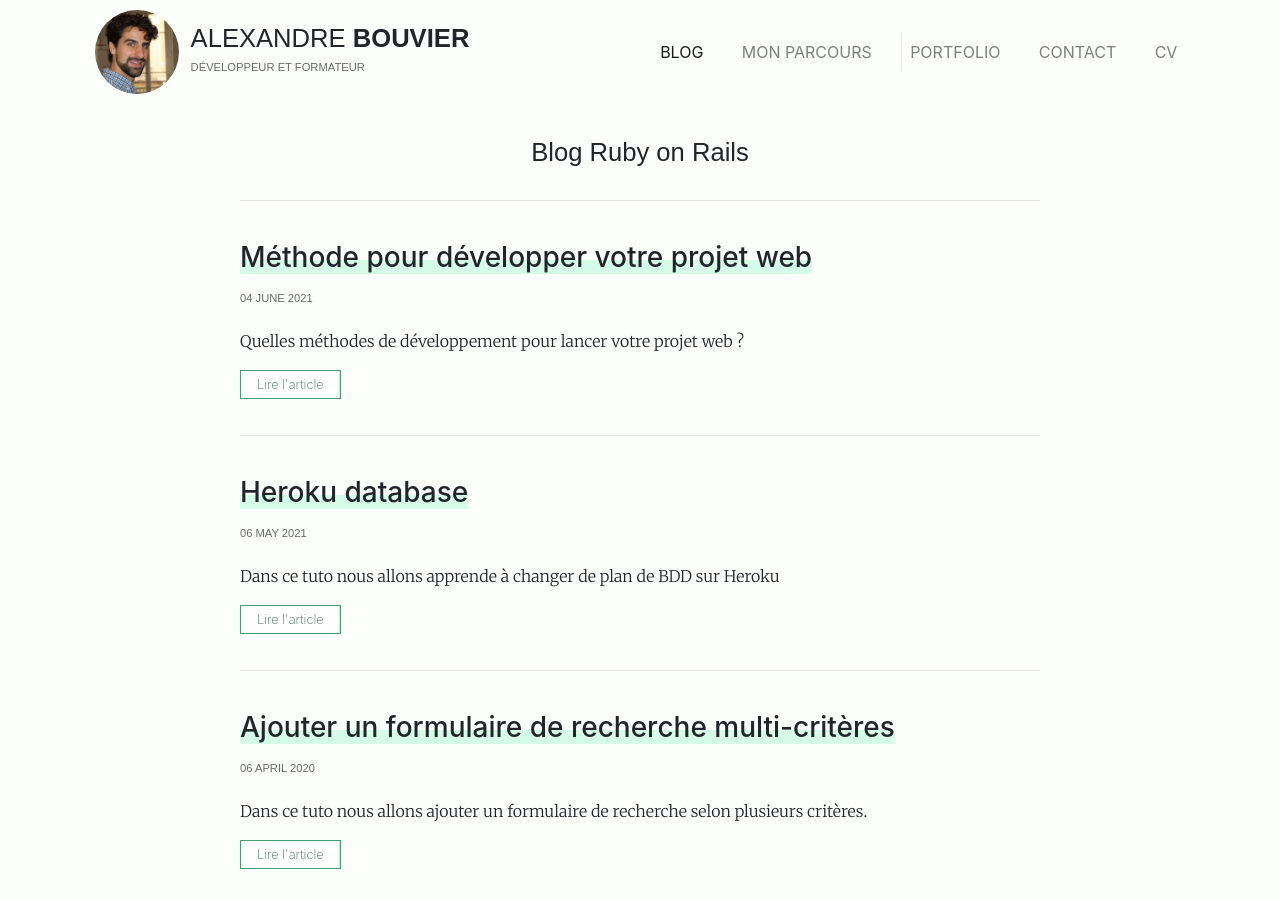
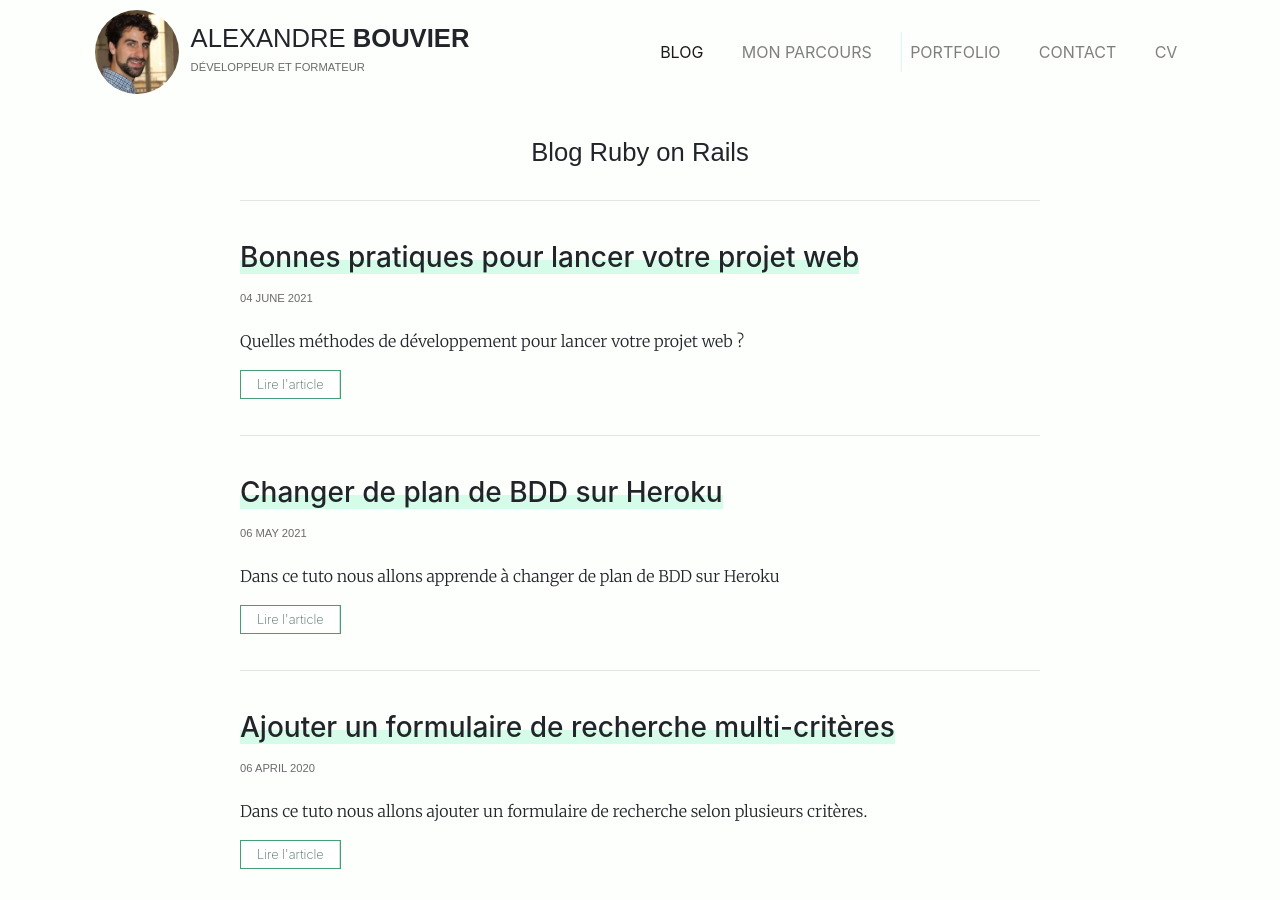
Before and after one commit to alexandrebk/alexandrebk.github.io, a Jekyll site: the page built from index.html, in a window 1280 px wide and 900 px high. Built offline with Jekyll 4.4.1, drawn with Linux system fonts in a browser that asks for light colours; nearby versions of some CDN libraries.

Commit message:
Update Title for last posts

```diff
--- a/_posts/2021-06-04-lancement-projet-web.md
+++ b/_posts/2021-06-04-lancement-projet-web.md
@@ -1,6 +1,6 @@
 ---
 layout: post
-title:  "Méthode pour développer votre projet web"
+title:  "Bonnes pratiques pour lancer votre projet web"
 description: "Quelles méthodes de développement pour lancer votre projet web ?"
 seo_description: "Comment lancer un produit web ?"
 difficulty: 1
```
Also changed, not shown: _posts/2021-05-06-heroku-database.md (+3 -4 lines).
